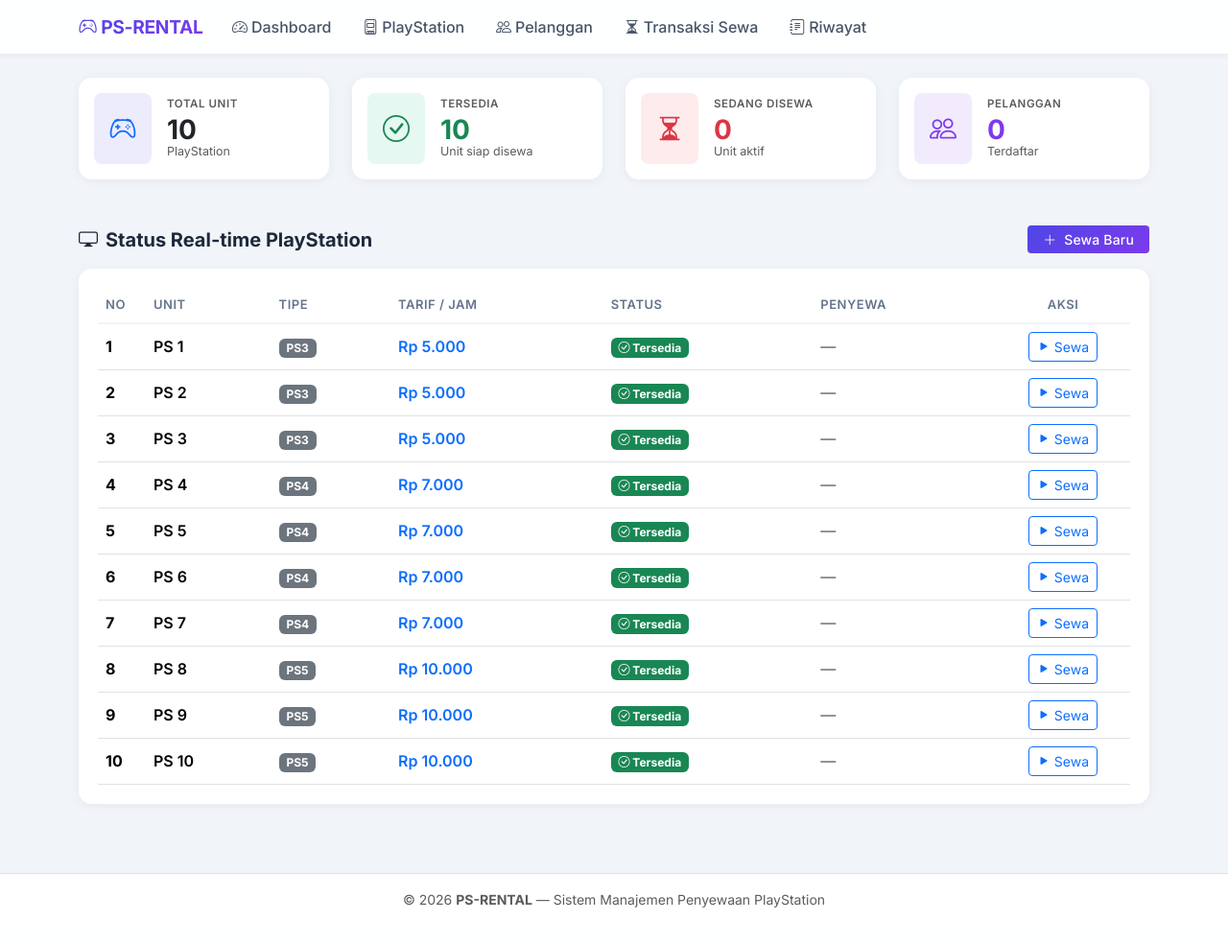
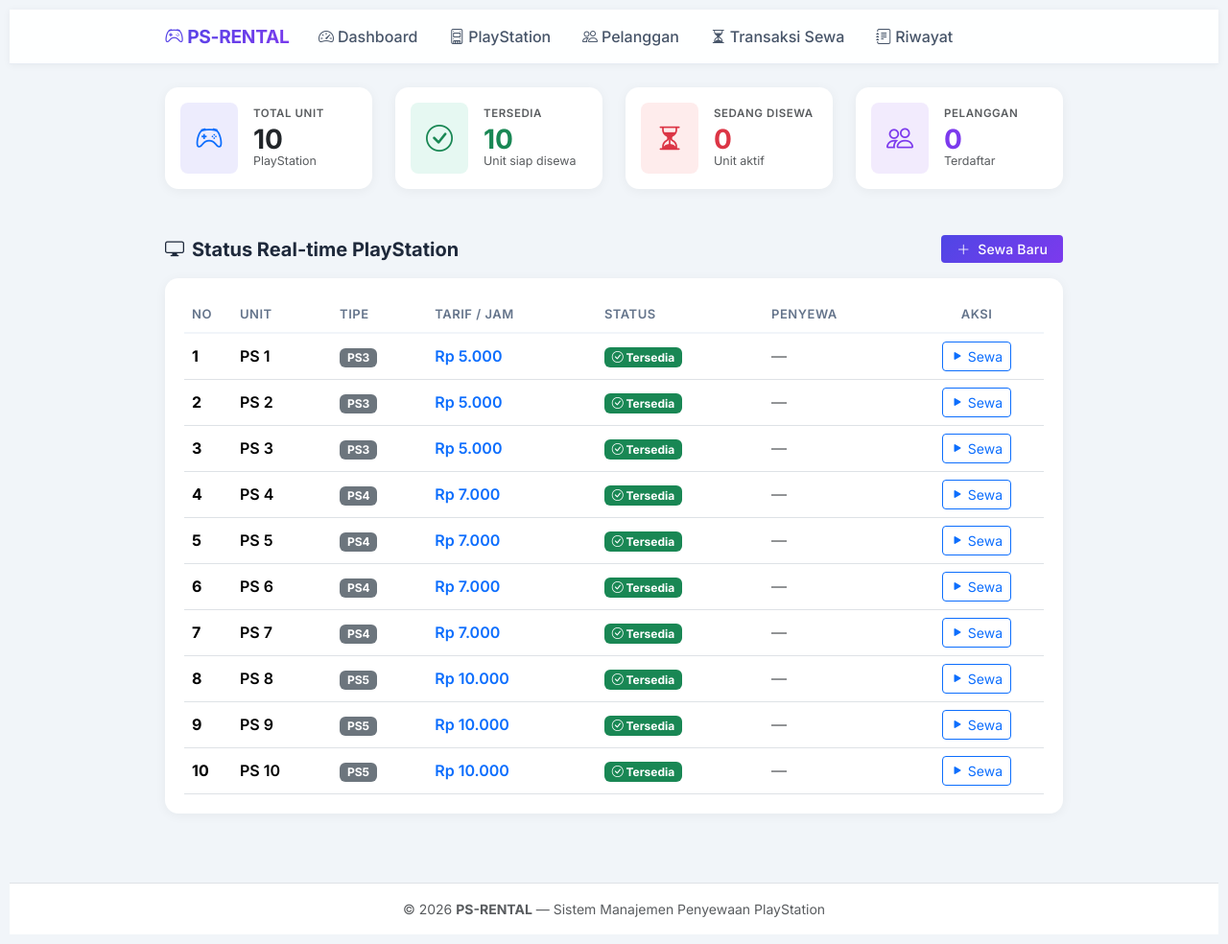
Before and after one commit to farouq122/rental-ps, a PHP site: page /index.php in a window 1280 px wide. Shown: the whole page at 96% size. Before the commit the page ends 946 px from the top, so only its background shows below. Run offline with PHP 8.4, Linux system fonts and the light colour scheme; data comes from the database, SQL or seed files in the repository; data that the repository does not hold is empty.

Commit message:
Update header.php

```diff
--- a/includes/header.php
+++ b/includes/header.php
@@ -1,4 +1,4 @@
-<?php
+    <?php
 require_once __DIR__ . '/helper.php';
 require_once __DIR__ . '/../config/db.php';
 ?>
@@ -34,6 +34,28 @@
             min-height: 100vh;
         }
 
+            /* Tampilan default untuk mobile */
+        body {
+            width: 100%;
+            margin: 0;
+            padding: 10px;
+        }
+
+/* Tampilan untuk tablet (layar lebih besar dari 768px) */
+        @media screen and (min-width: 768px) {
+            .container {
+                width: 750px;
+                margin: auto;
+            }
+        }
+
+/* Tampilan untuk desktop (layar lebih besar dari 1024px) */
+        @media screen and (min-width: 1024px) {
+            .container {
+                width: 960px;
+                margin: auto;
+            }
+        }
         /* ── NAVBAR ── */
         .navbar {
             background: rgba(255, 255, 255, 0.92);
```
